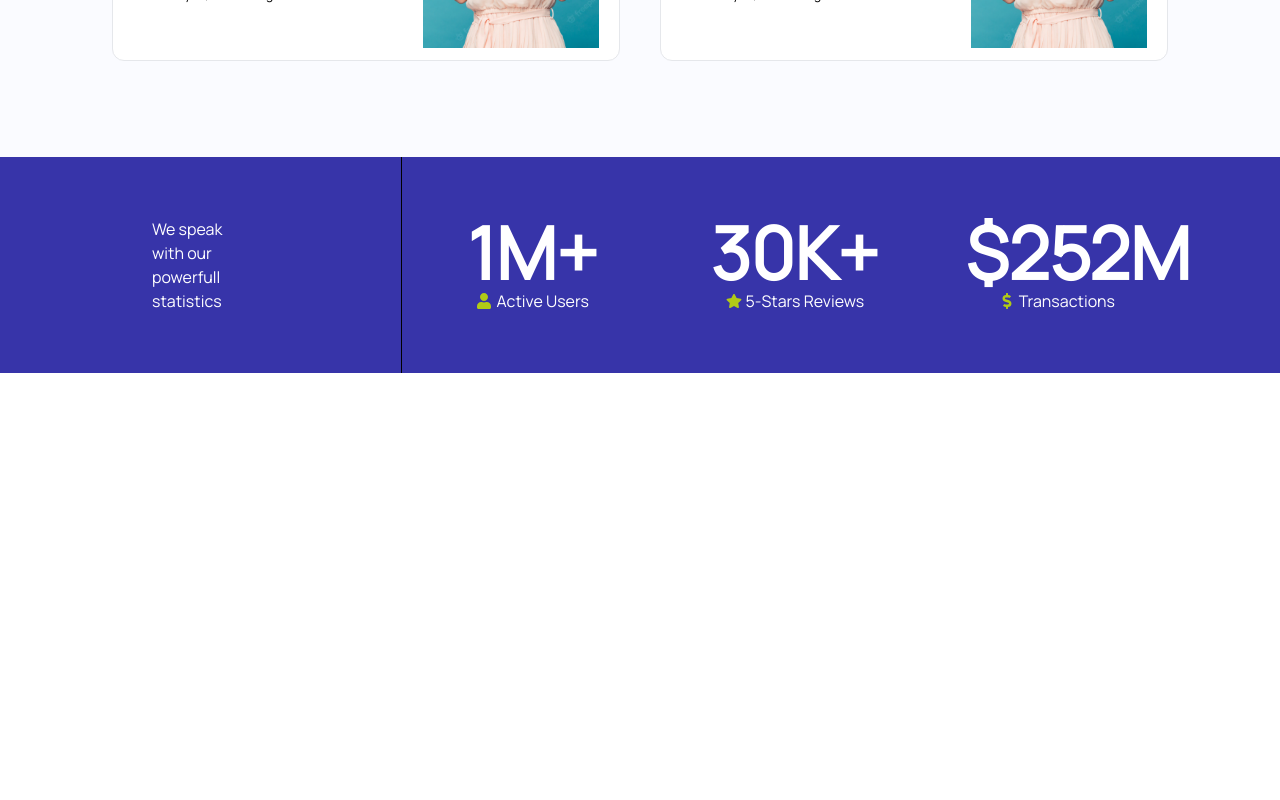
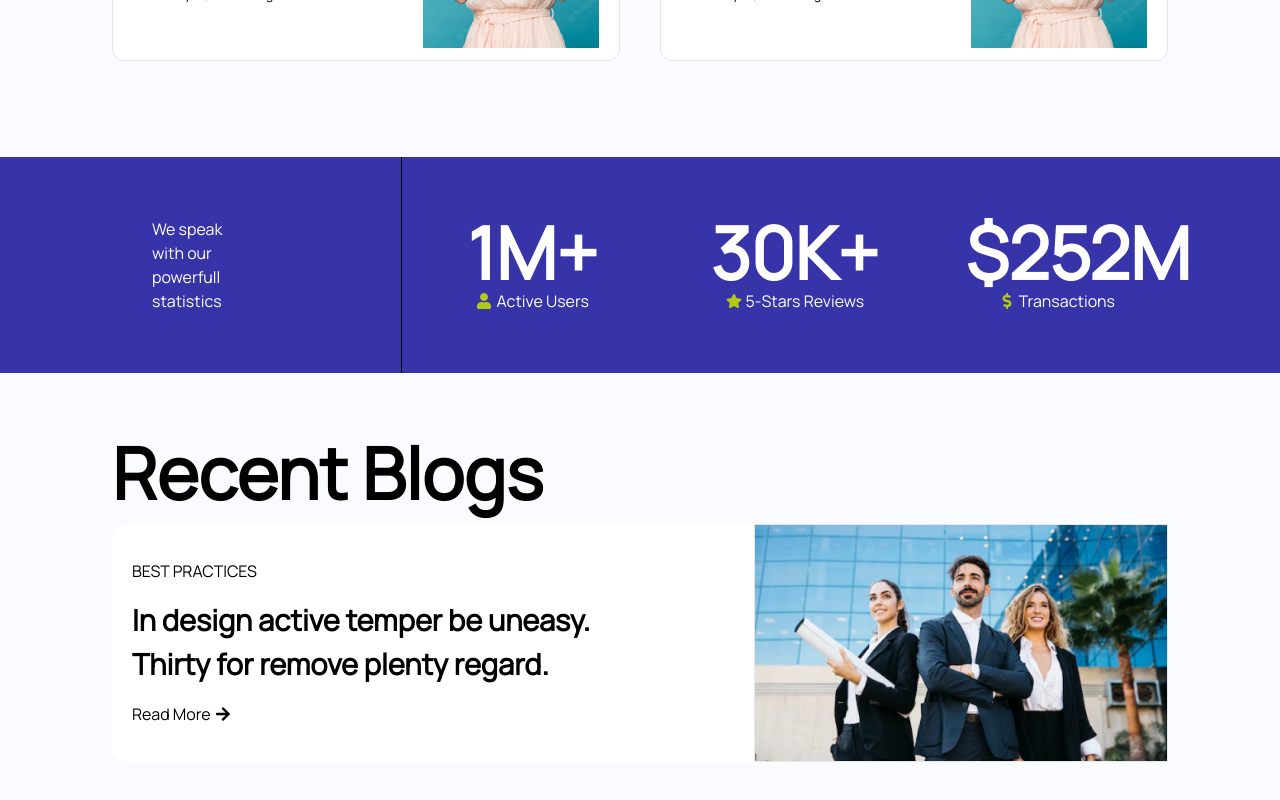
Before and after one commit to Kailash-Codes/saas-landing-page, a React (Create React App) app: page / in a window 1280 px wide. Shown: the part 3679-4479 px from the top of the page. Before the commit the page ends 4052 px from the top, so only its background shows below. Built offline with nearby package versions, Linux system fonts and the light colour scheme.

Commit message:
add recent blog- main blog and add blog card in common

```diff
--- a/src/App.js
+++ b/src/App.js
@@ -1,4 +1,5 @@
 import React from "react";
+import BlogsContainer from "./components/blogs/BlogsContainer";
 import CompaniesContainer from "./components/companies/CompaniesContainer";
 import FeatureContainer from "./components/Features/FeatureContainer";
 import Home from "./components/home/Home";
@@ -15,6 +16,7 @@ const App = () => {
       <FeatureContainer />
       <TestimonialsContainer />
       <StatContainer />
+      <BlogsContainer />
     </div>
   );
 };
--- /dev/null
+++ b/src/components/blogs/BlogsContainer.jsx
@@ -0,0 +1,13 @@
+import React from "react";
+import BigHeading from "../common/BigHeading";
+import FirstContainer from "./FirstSection/FirstContainer";
+const BlogsContainer = () => {
+  return (
+    <div className="lg:px-28 px-5 py-16 bg-[#FAFBFF]">
+      <BigHeading text="Recent Blogs" />
+      <FirstContainer />
+    </div>
+  );
+};
+
+export default BlogsContainer;
--- /dev/null
+++ b/src/components/blogs/FirstSection/FirstContainer.jsx
@@ -0,0 +1,19 @@
+import React from "react";
+import BlogCard from "../../common/blog-card/BlogCard";
+import image from '../../../static/images/blogs/first.png';
+
+const FirstContainer = () => {
+  return (
+    <div className="mt-4">
+
+  <BlogCard
+  text="In design active temper be uneasy. Thirty for remove plenty regard."
+  src={image}
+  readMore={true}
+  size="big"
+  />
+  </div>
+  )
+};
+
+export default FirstContainer;
--- /dev/null
+++ b/src/components/common/blog-card/BestPractices.jsx
@@ -0,0 +1,7 @@
+import React from "react";
+
+const BestPractices = () => {
+  return <p className="">BEST PRACTICES</p>;
+};
+
+export default BestPractices;
--- /dev/null
+++ b/src/components/common/blog-card/BlogCard.jsx
@@ -0,0 +1,28 @@
+import React from "react";
+import BestPractices from "./BestPractices";
+import BlogImage from "./BlogImage";
+import BlogTopic from "./BlogTopic";
+import ReadMore from "./ReadMore";
+
+const BlogCard = ({ text, readMore, src, size }) => {
+  let className = "";
+  if (size === "big") {
+    className =
+    "grid grid-cols-1 pl-5 rounded-2xl sm:grid-cols-2 justify-between sm:items-center bg-[#fff]";
+  } else if (size === "small") {
+  }
+  return (
+    <div className={className}>
+      <div className="texts">
+        <BestPractices />
+        <BlogTopic text={text} />
+        {readMore ? <ReadMore /> : null}
+      </div>
+      <div className="image">
+        <BlogImage src={src} />
+      </div>
+    </div>
+  );
+};
+
+export default BlogCard;
--- /dev/null
+++ b/src/components/common/blog-card/BlogImage.jsx
@@ -0,0 +1,11 @@
+import React from "react";
+
+const BlogImage = ({ src }) => {
+  return (
+    <div className=" border md:w-[80%] sm:float-right">
+      <img className="w-full  lg:w-auto" src={src} alt="Blog-image" />
+    </div>
+  );
+};
+
+export default BlogImage;
--- /dev/null
+++ b/src/components/common/blog-card/BlogTopic.jsx
@@ -0,0 +1,19 @@
+import React from 'react'
+
+const BlogHeading = ({text}) => {
+  return (
+    <h1 className='text-[29px]
+     font-black
+     px-[1%]
+     sm:px-0
+     sm:text-start
+     text-center
+
+     lg:w-[90%]
+     my-4
+     '
+     >{text}</h1>
+  )
+}
+
+export default BlogHeading
--- /dev/null
+++ b/src/components/common/blog-card/ReadMore.jsx
@@ -0,0 +1,7 @@
+import React from "react";
+import { FaArrowRight } from "react-icons/fa";
+const ReadMore = () => {
+  return <div className="inline"><span className="flex items-center gap-1">Read More <FaArrowRight /></span></div>;
+};
+
+export default ReadMore;
```
Also changed, not shown: src/static/images/blogs/first.png (added).
